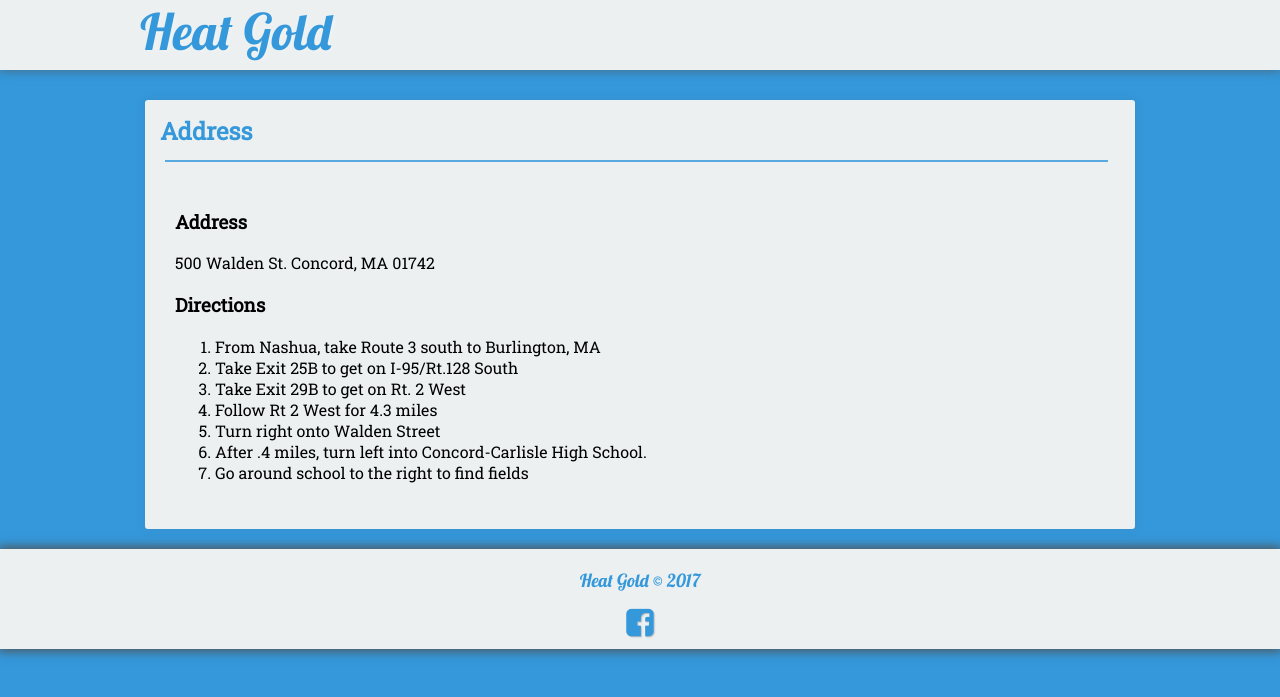
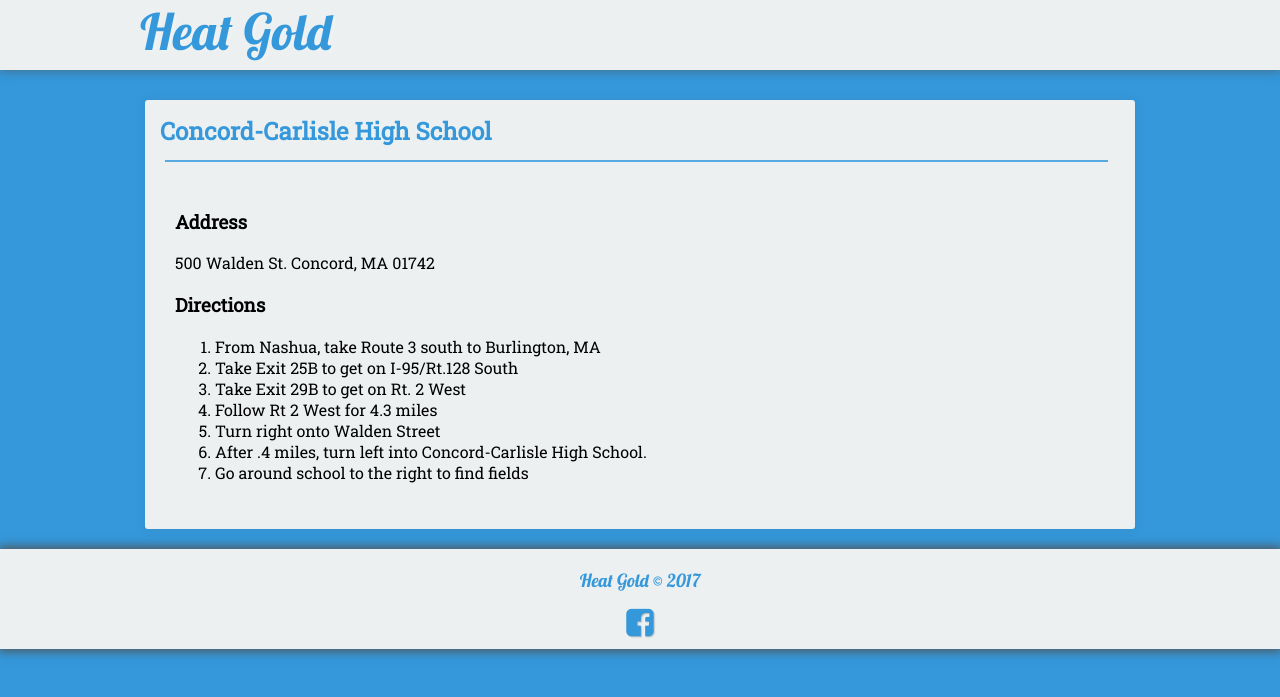
Before and after one commit to seanmerrow/ecf, a Jekyll site: the page built from fields/concord-carlisle.md, in a window 1280 px wide. Shown: the top 697 px of the page. Built offline with Jekyll 4.4.1, drawn with Linux system fonts in a browser that asks for light colours; nearby versions of some CDN libraries; our own code applies the rules of GitHub Pages for plain Markdown files.

Commit message:
Update concord-carlisle.md

```diff
--- a/fields/concord-carlisle.md
+++ b/fields/concord-carlisle.md
@@ -1,6 +1,8 @@
 ---
-Layout: post
-Title: Concord, MA – Concord-Carlisle High School
+layout: post
+title: Concord-Carlisle High School
+description: Concord-Carlisle High School
+excerpt: "Concord-Carlisle High School"
 ---
 ### Address
 500 Walden St. Concord, MA 01742
```
